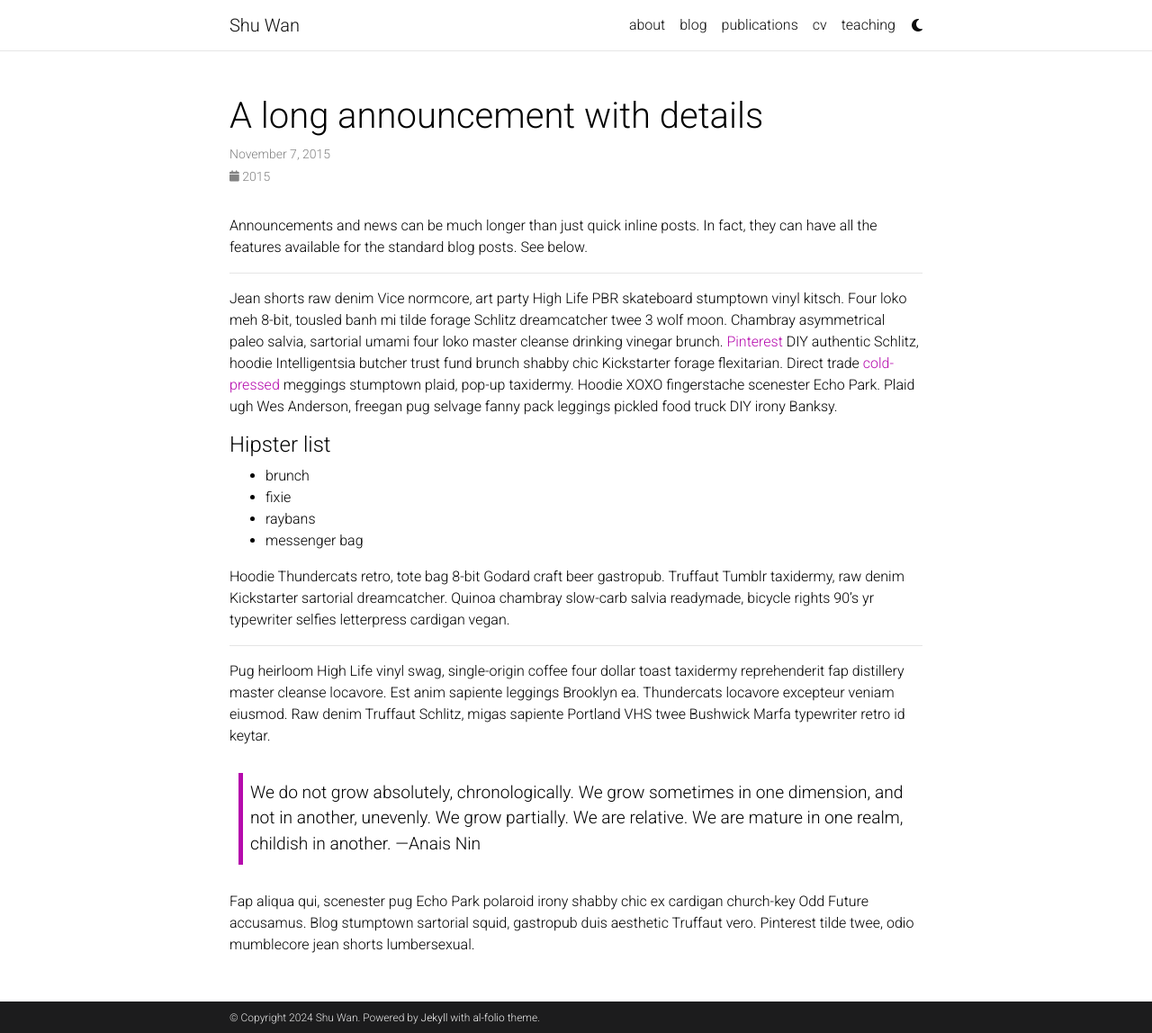
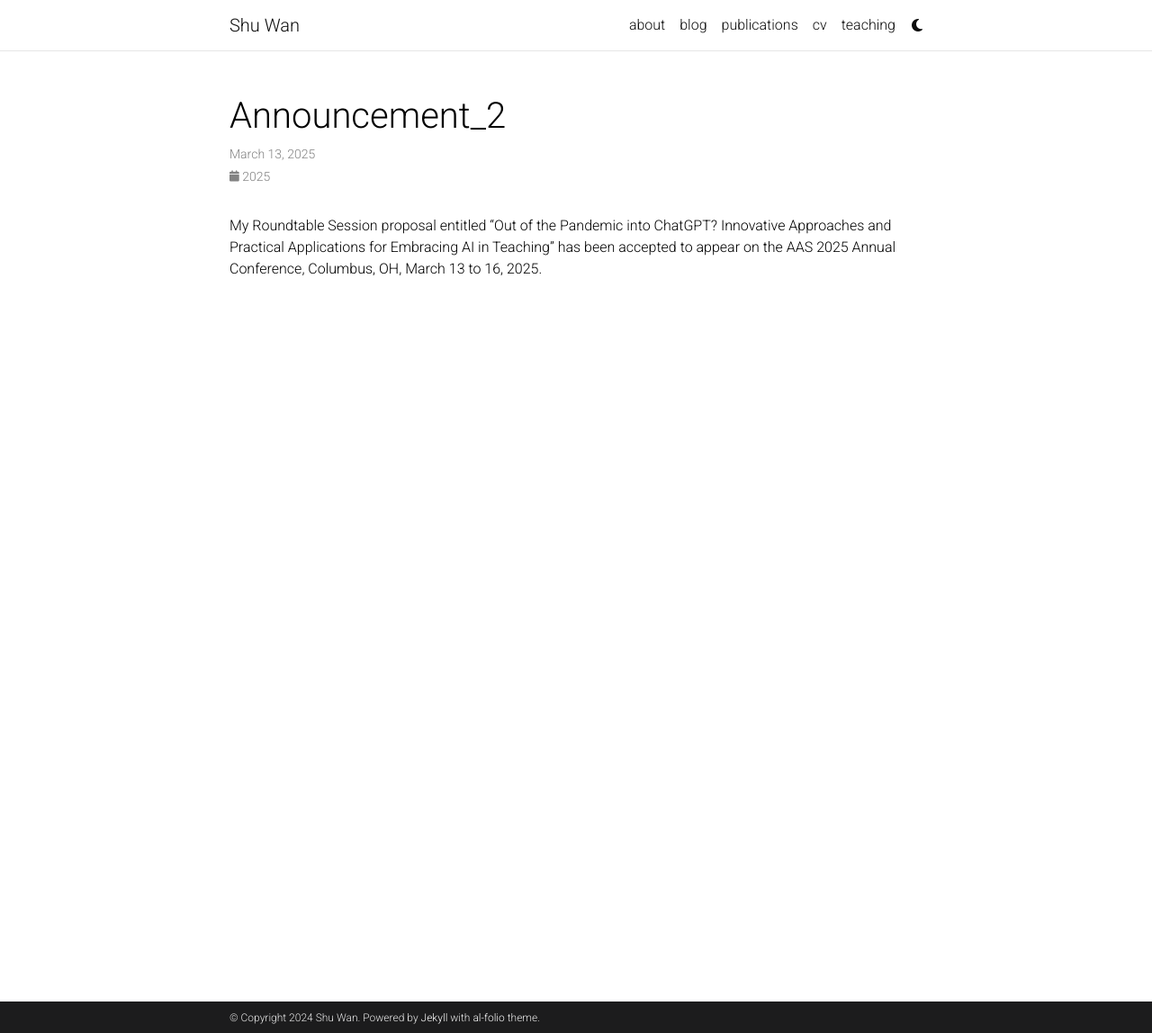
Before and after one commit to shuwan-history/shuwan-history.github.io, a Jekyll site: the page built from _news/announcement_2.md, in a window 1280 px wide and 1148 px high. Shown: the whole window at 90% size. Built offline with Jekyll 4.4.1, drawn with Linux system fonts in a browser that asks for light colours; comment, search, counter and statistics services are not loaded; a style sheet for code colours, icons or effects is not loaded.

Commit message:
update news

```diff
--- a/_news/announcement_2.md
+++ b/_news/announcement_2.md
@@ -1,32 +1,8 @@
 ---
 layout: post
-title: A long announcement with details
-date: 2015-11-07 16:11:00-0400
-inline: false
+date: 2025-03-13 15:59:00-0400
+inline: true
 related_posts: false
 ---
 
-Announcements and news can be much longer than just quick inline posts. In fact, they can have all the features available for the standard blog posts. See below.
-
-***
-
-Jean shorts raw denim Vice normcore, art party High Life PBR skateboard stumptown vinyl kitsch. Four loko meh 8-bit, tousled banh mi tilde forage Schlitz dreamcatcher twee 3 wolf moon. Chambray asymmetrical paleo salvia, sartorial umami four loko master cleanse drinking vinegar brunch. <a href="https://www.pinterest.com">Pinterest</a> DIY authentic Schlitz, hoodie Intelligentsia butcher trust fund brunch shabby chic Kickstarter forage flexitarian. Direct trade <a href="https://en.wikipedia.org/wiki/Cold-pressed_juice">cold-pressed</a> meggings stumptown plaid, pop-up taxidermy. Hoodie XOXO fingerstache scenester Echo Park. Plaid ugh Wes Anderson, freegan pug selvage fanny pack leggings pickled food truck DIY irony Banksy.
-
-#### Hipster list
-<ul>
-    <li>brunch</li>
-    <li>fixie</li>
-    <li>raybans</li>
-    <li>messenger bag</li>
-</ul>
-
-Hoodie Thundercats retro, tote bag 8-bit Godard craft beer gastropub. Truffaut Tumblr taxidermy, raw denim Kickstarter sartorial dreamcatcher. Quinoa chambray slow-carb salvia readymade, bicycle rights 90's yr typewriter selfies letterpress cardigan vegan.
-
-***
-
-Pug heirloom High Life vinyl swag, single-origin coffee four dollar toast taxidermy reprehenderit fap distillery master cleanse locavore. Est anim sapiente leggings Brooklyn ea. Thundercats locavore excepteur veniam eiusmod. Raw denim Truffaut Schlitz, migas sapiente Portland VHS twee Bushwick Marfa typewriter retro id keytar.
-
-> We do not grow absolutely, chronologically. We grow sometimes in one dimension, and not in another, unevenly. We grow partially. We are relative. We are mature in one realm, childish in another.
-> —Anais Nin
-
-Fap aliqua qui, scenester pug Echo Park polaroid irony shabby chic ex cardigan church-key Odd Future accusamus. Blog stumptown sartorial squid, gastropub duis aesthetic Truffaut vero. Pinterest tilde twee, odio mumblecore jean shorts lumbersexual.
+My Roundtable Session proposal entitled "Out of the Pandemic into ChatGPT? Innovative Approaches and Practical Applications for Embracing AI in Teaching" has been accepted to appear on the AAS 2025 Annual Conference, Columbus, OH, March 13 to 16, 2025.
```
Also changed, not shown: _news/announcement_3.md (deleted, +0 -8 lines), _news/announcement_4.md (deleted, +0 -8 lines).
